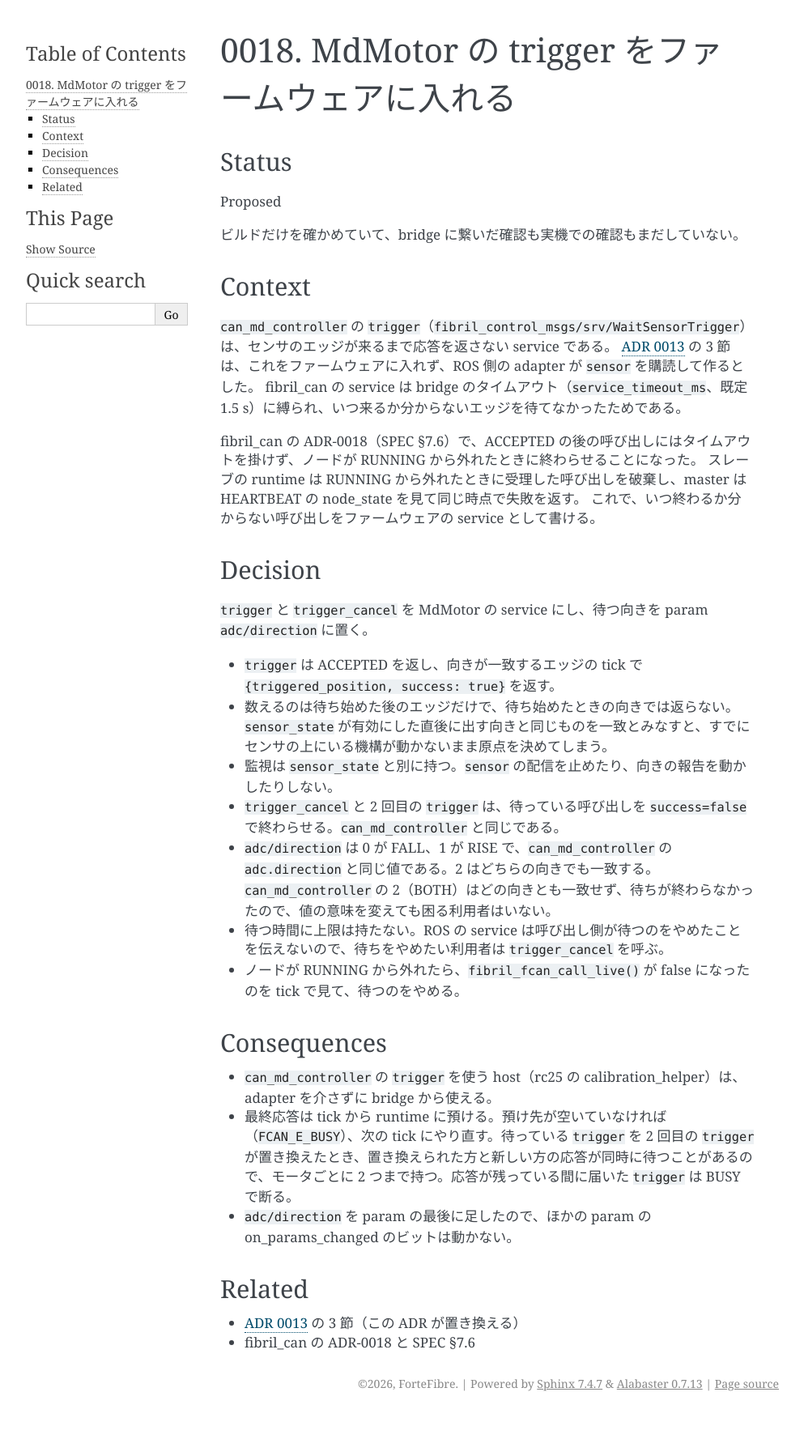
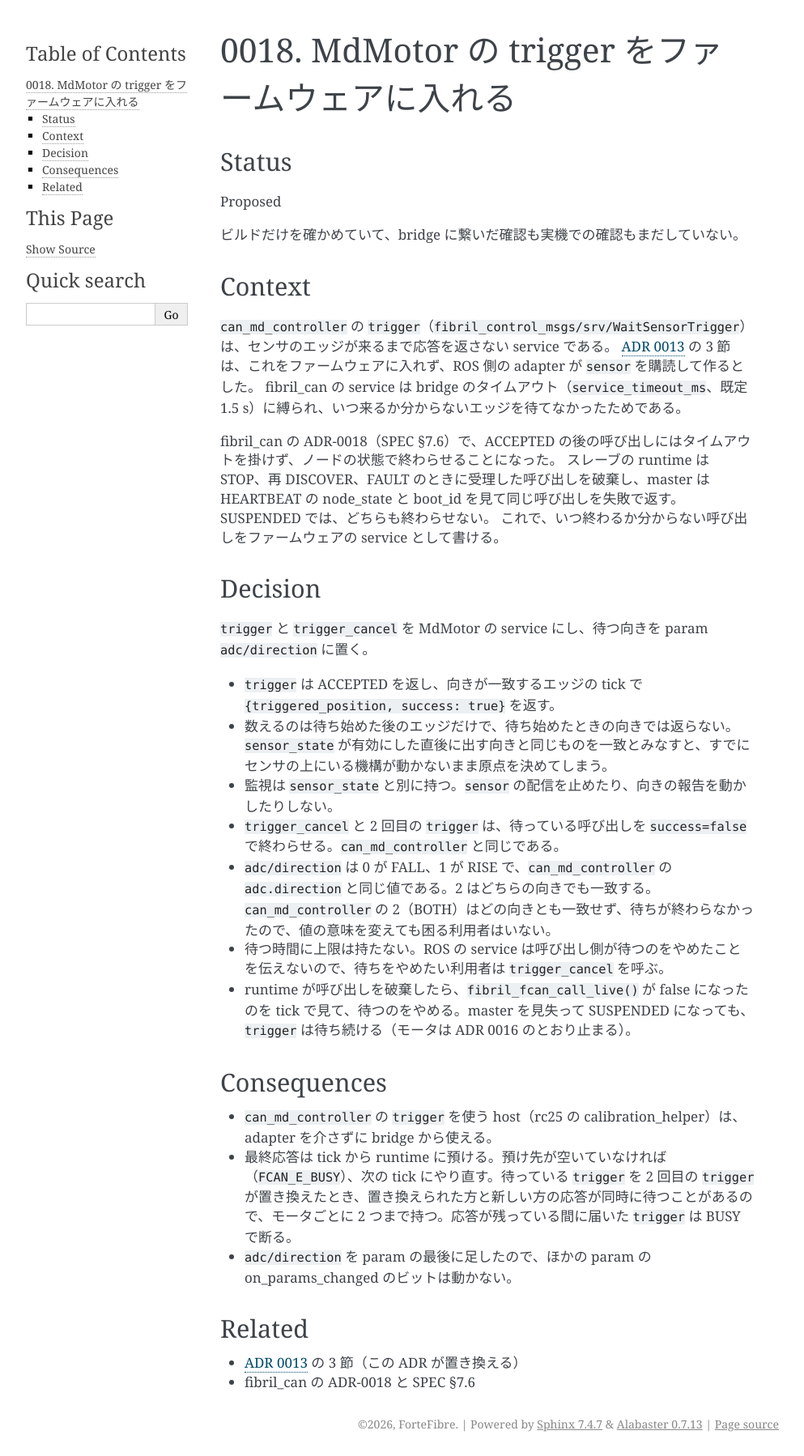
Before and after one commit to ForteFibre/fibril_zephyr, a Sphinx documentation site: the page built from doc/adr/0018-md-motor-trigger-in-firmware.md, in a window 1280 px wide. Shown: the whole page at 81% size, without its empty margins (148-1141 px from the left). Built offline with Sphinx 7.4.7, drawn with Linux system fonts in a browser that asks for light colours; before the commit the page ends 1748 px from its top, so only the background shows below that.

Commit message:
docs(md_motor): trigger は SUSPENDED では終わらないことに合わせる
fibril_can#75 のレビューで、受理した呼び出しを SUSPENDED では破棄しない形に改めた。

Co-Authored-By: Claude Opus 5.5 (1M context) <noreply@anthropic.com>

```diff
--- a/doc/adr/0018-md-motor-trigger-in-firmware.md
+++ b/doc/adr/0018-md-motor-trigger-in-firmware.md
@@ -17,8 +17,8 @@ Proposed
 [ADR 0013](0013-md-motor-calibration-and-current.md) の 3 節は、これをファームウェアに入れず、ROS 側の adapter が `sensor` を購読して作るとした。
 fibril_can の service は bridge のタイムアウト（`service_timeout_ms`、既定 1.5 s）に縛られ、いつ来るか分からないエッジを待てなかったためである。
 
-fibril_can の ADR-0018（SPEC §7.6）で、ACCEPTED の後の呼び出しにはタイムアウトを掛けず、ノードが RUNNING から外れたときに終わらせることになった。
-スレーブの runtime は RUNNING から外れたときに受理した呼び出しを破棄し、master は HEARTBEAT の node_state を見て同じ時点で失敗を返す。
+fibril_can の ADR-0018（SPEC §7.6）で、ACCEPTED の後の呼び出しにはタイムアウトを掛けず、ノードの状態で終わらせることになった。
+スレーブの runtime は STOP、再 DISCOVER、FAULT のときに受理した呼び出しを破棄し、master は HEARTBEAT の node_state と boot_id を見て同じ呼び出しを失敗で返す。SUSPENDED では、どちらも終わらせない。
 これで、いつ終わるか分からない呼び出しをファームウェアの service として書ける。
 
 ## Decision
@@ -31,7 +31,7 @@ fibril_can の ADR-0018（SPEC §7.6）で、ACCEPTED の後の呼び出しに
 - `trigger_cancel` と 2 回目の `trigger` は、待っている呼び出しを `success=false` で終わらせる。`can_md_controller` と同じである。
 - `adc/direction` は 0 が FALL、1 が RISE で、`can_md_controller` の `adc.direction` と同じ値である。2 はどちらの向きでも一致する。`can_md_controller` の 2（BOTH）はどの向きとも一致せず、待ちが終わらなかったので、値の意味を変えても困る利用者はいない。
 - 待つ時間に上限は持たない。ROS の service は呼び出し側が待つのをやめたことを伝えないので、待ちをやめたい利用者は `trigger_cancel` を呼ぶ。
-- ノードが RUNNING から外れたら、`fibril_fcan_call_live()` が false になったのを tick で見て、待つのをやめる。
+- runtime が呼び出しを破棄したら、`fibril_fcan_call_live()` が false になったのを tick で見て、待つのをやめる。master を見失って SUSPENDED になっても、`trigger` は待ち続ける（モータは ADR 0016 のとおり止まる）。
 
 ## Consequences
 
```
Also changed, not shown: doc/apps.md (+2 -2 lines), 3 other files.
